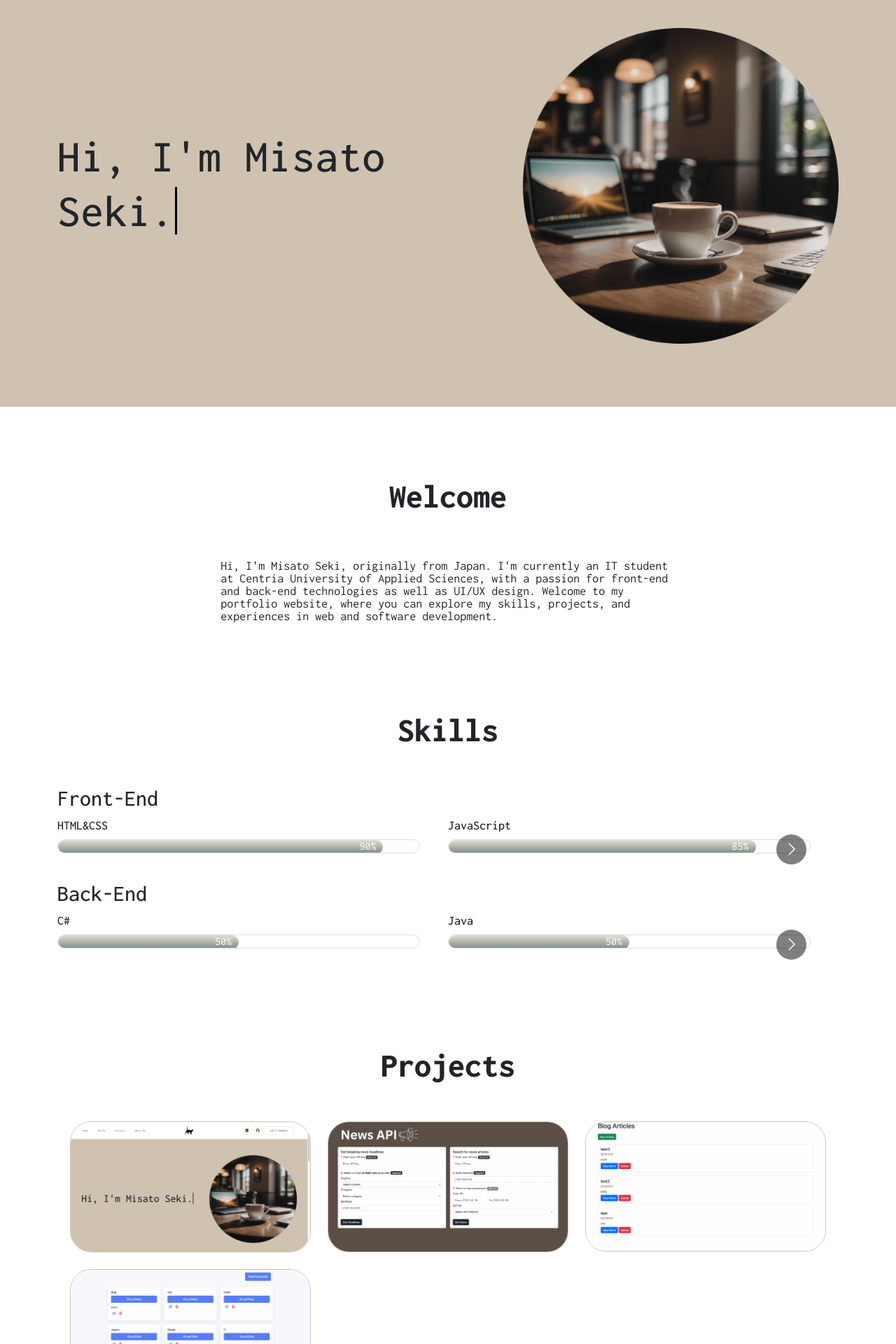
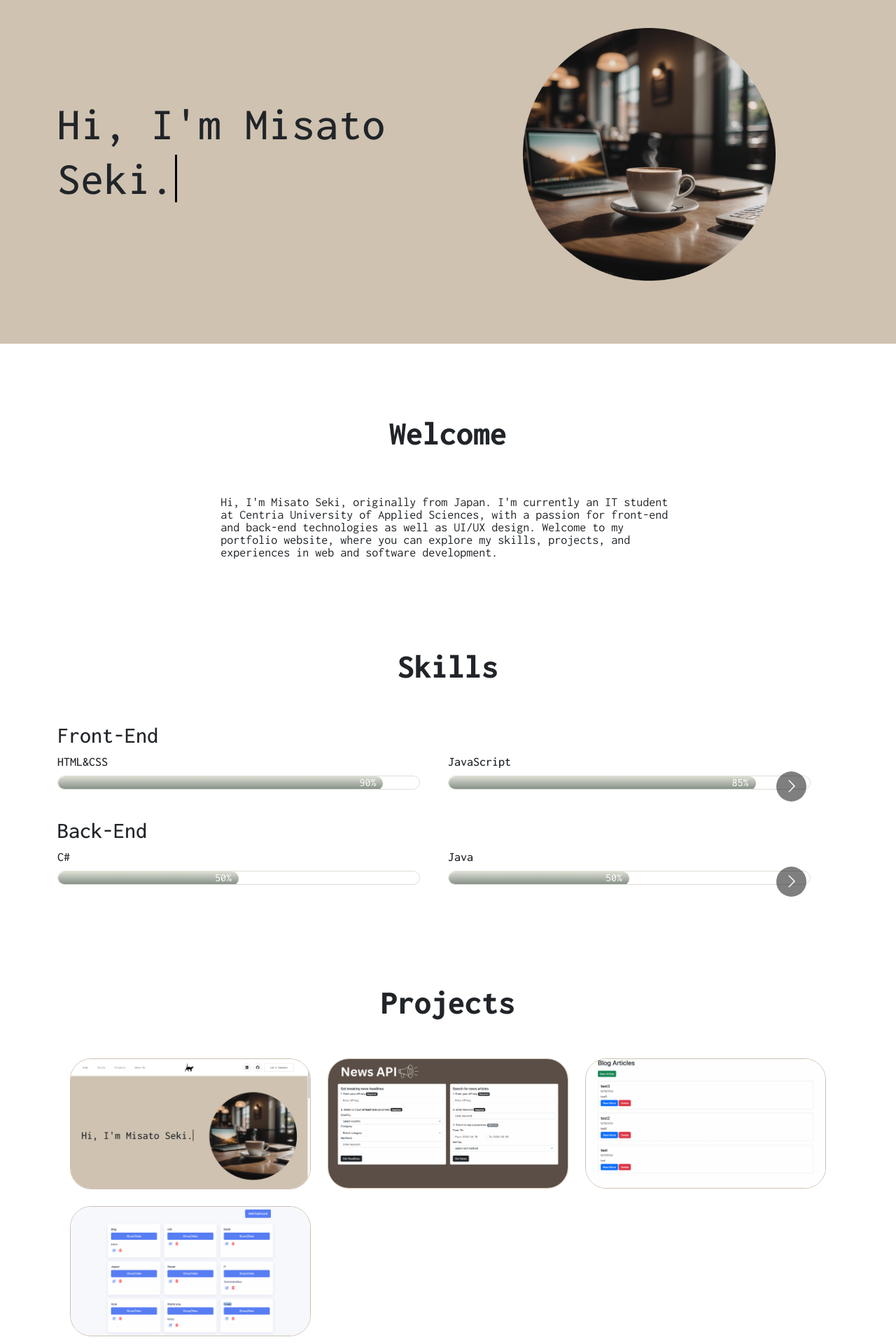
Before and after one commit to Misato-Seki/react-portfolio-website, a React (Create React App) app: page / in a window 1280 px wide. Shown: the part 160-2080 px from the top of the page at 70% size. Built offline with nearby package versions, Linux system fonts and the light colour scheme.

Commit message:
update: Projects, animation

```diff
--- a/src/App.css
+++ b/src/App.css
@@ -191,9 +191,17 @@ nav.navbar {
   letter-spacing: 1px;
 }
 
+
 .hero img {
-  max-width: 100%;
+  max-width: 80%;
   height: auto;
+}
+
+.col-img {
+  display: flex;
+  justify-content: center;
+  align-items: center;
+  height: 100%;
 }
 
 .wrap {
@@ -306,12 +314,13 @@ nav.navbar {
 
 .proj-imgbox::before {
   content: "";
-  background: linear-gradient(to right, #AA367C, #4A2FBD);
+  position: absolute;
+  /* background: linear-gradient(to bottom, #CFC2B1, #896B44); */
+  background-color: #896B44;
+  width: 100%;
+  height: 0%;
+  transition: 0.4s ease-in-out;
   opacity: 0.85;
-  position: absolute;
-  width: 100%;
-  height: 0;
-  transition: 0.4s ease-in-out;
 }
 
 .proj-imgbox:hover::before {
@@ -320,16 +329,38 @@ nav.navbar {
 
 .proj-text {
   position: absolute;
-  text-align: center;
-  top: 65%;
-  left: 50%;
-  transform: translate(-50%, -50%);
-  transition: 0.5s ease-in-out;
   opacity: 0;
   width: 100%;
+  top: 65%;
+  /* left: 50%; */
+  transition: 0.4s ease-in-out;
+  transform: (-50%, -50%);
+  text-align: center;
 }
 
 .proj-imgbox:hover .proj-text {
-  top: 50%;
+  top: 30%;
   opacity: 1;
 }
+
+.proj-text h2 {
+  font-size: 30px;
+  font-weight: 700;
+  color: white;
+}
+
+.proj-text h3 {
+  font-style: italic;
+  font-size: 16px;
+  color: white;
+}
+
+.proj-text a {
+  text-decoration: none;
+  margin-right: 30px;
+  color: white;
+}
+
+.proj-text a:hover {
+  font-weight: 700;
+}
--- a/src/components/Hero.js
+++ b/src/components/Hero.js
@@ -2,15 +2,15 @@ import { Container, Row, Col } from "react-bootstrap";
 import { useState, useEffect } from "react";
 import heroImg from '../assets/img/hero.png';
 import 'animate.css';
-// import TrackVisibility from "react-on-screen";
+import TrackVisibility from "react-on-screen";
 
 function Hero() {
-    const[text, setText] = useState('');
+    const [text, setText] = useState('');
     let fullText = "Hi, I'm Misato Seki."
-    const[index, setIndex] = useState(0);
+    const [index, setIndex] = useState(0);
 
     useEffect(() => {
-        if(index < fullText.length){
+        if (index < fullText.length) {
             const heroText = setTimeout(() => {
                 setText(fullText.substring(0, index + 1));
                 setIndex(index + 1);
@@ -18,7 +18,7 @@ function Hero() {
 
             return () => clearTimeout(heroText);
         }
-    },[index])
+    }, [index])
 
 
     return (
@@ -26,10 +26,20 @@ function Hero() {
             <Container>
                 <Row className="align-items-center">
                     <Col xs={12} md={6} xl={7}>
-                        <h1 className="animate__animated animate__fadeIn"><span className="wrap">{text}</span></h1>
+                        <TrackVisibility>
+                            {({ isVisible }) =>
+                                <div className={isVisible ? "animate__animated animate__fadeIn" : ""}>
+                                    <h1><span className="wrap">{text}</span></h1>
+                                </div>
+                            }
+                        </TrackVisibility>
                     </Col>
-                    <Col xs={12} md={6} xl={5}>
-                        <img src={heroImg} alt="hero-img" className="animate__animated animate__zoomIn"/>
+                    <Col xs={12} md={6} xl={5} className="col-img">
+                        <TrackVisibility>
+                            {({ isVisible }) =>
+                                <img src={heroImg} alt="hero-img" className={isVisible ? "animate__animated animate__fadeIn" : ""} />
+                            }
+                        </TrackVisibility>
                     </Col>
                 </Row>
             </Container>
--- a/src/components/ProjectCard.js
+++ b/src/components/ProjectCard.js
@@ -8,7 +8,7 @@ function ProjectCard({ title, skills, discription, github, demo, img }) {
                 <div className='proj-text'>
                     <h2>{title}</h2>
                     <h3>{skills}</h3>
-                    <p>{discription}</p>
+                    {/* <p>{discription}</p> */}
                     <a href={github}>Github</a>
                     <a href={demo}>Demo</a>
                 </div>
--- a/src/components/Projects.js
+++ b/src/components/Projects.js
@@ -4,6 +4,8 @@ import projectImg1 from '../assets/img/project-portfolio.png';
 import projectImg2 from '../assets/img/project-news.png';
 import projectImg3 from '../assets/img/project-blog.png';
 import projectImg4 from '../assets/img/project-flashcard.png';
+import TrackVisibility from "react-on-screen";
+import 'animate.css';
 
 
 function Projects() {
@@ -45,7 +47,9 @@ function Projects() {
     return (
         <div className="projects" id="projects">
             <h1> Projects</h1>
-            <Row>
+            <TrackVisibility>
+                {({ isVisible }) =>
+                    <Row className={isVisible ? "animate__animated animate__fadeInUp" : ""}>
                         {
                             projects.map((project, index) => {
                                 return (
@@ -57,6 +61,8 @@ function Projects() {
                             })
                         }
                     </Row>
+                }
+            </TrackVisibility>
         </div>
     )
 }
--- a/src/components/Skills.js
+++ b/src/components/Skills.js
@@ -29,7 +29,7 @@ function Skills() {
             <h1>Skills</h1>
             <TrackVisibility>
                 {({ isVisible }) =>
-            <div className={ isVisible ? "animate__animated animate__fadeInUp" : "" } id="skills">
+                    <div className={isVisible ? "animate__animated animate__fadeInUp" : ""} id="skills">
                         <h2>Front-End</h2>
                         <Carousel responsive={responsive} className="skills-slider">
                             <li>
```
Lines whose indentation alone changed are shown as unchanged.
